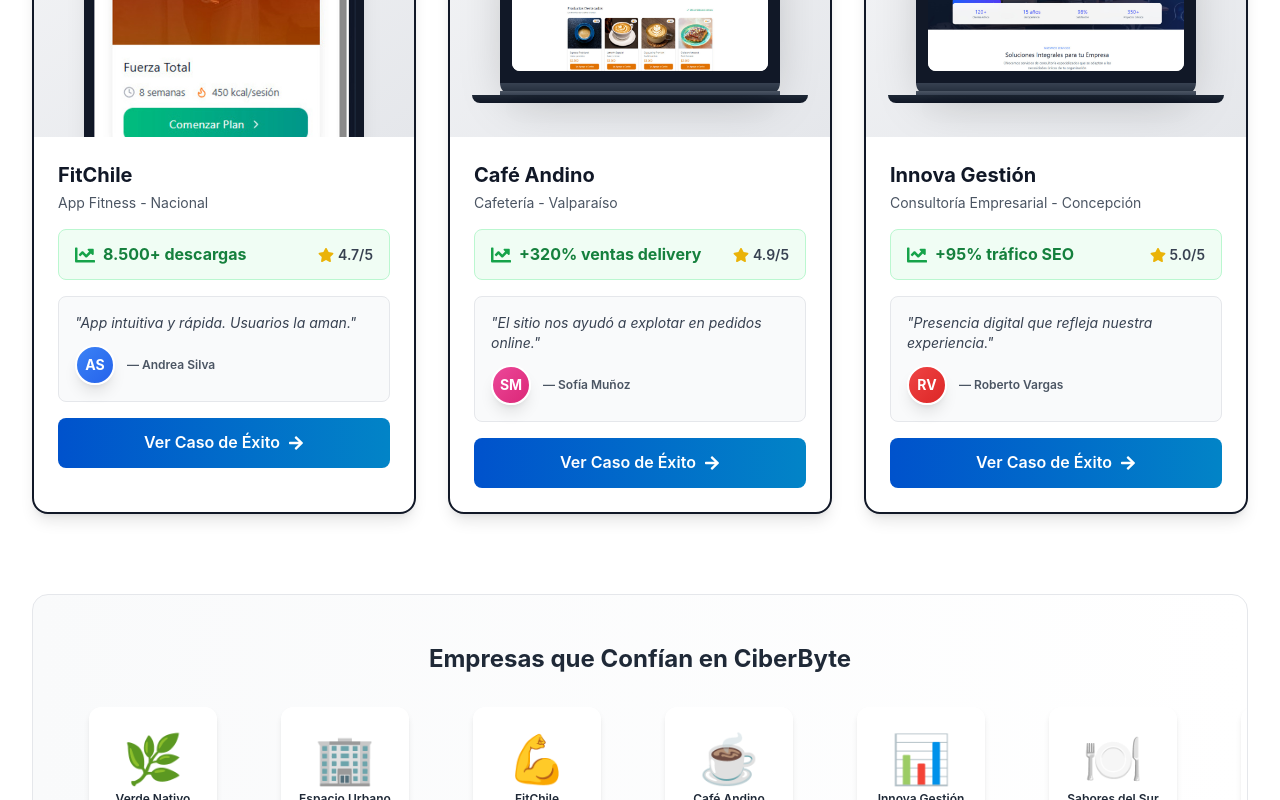
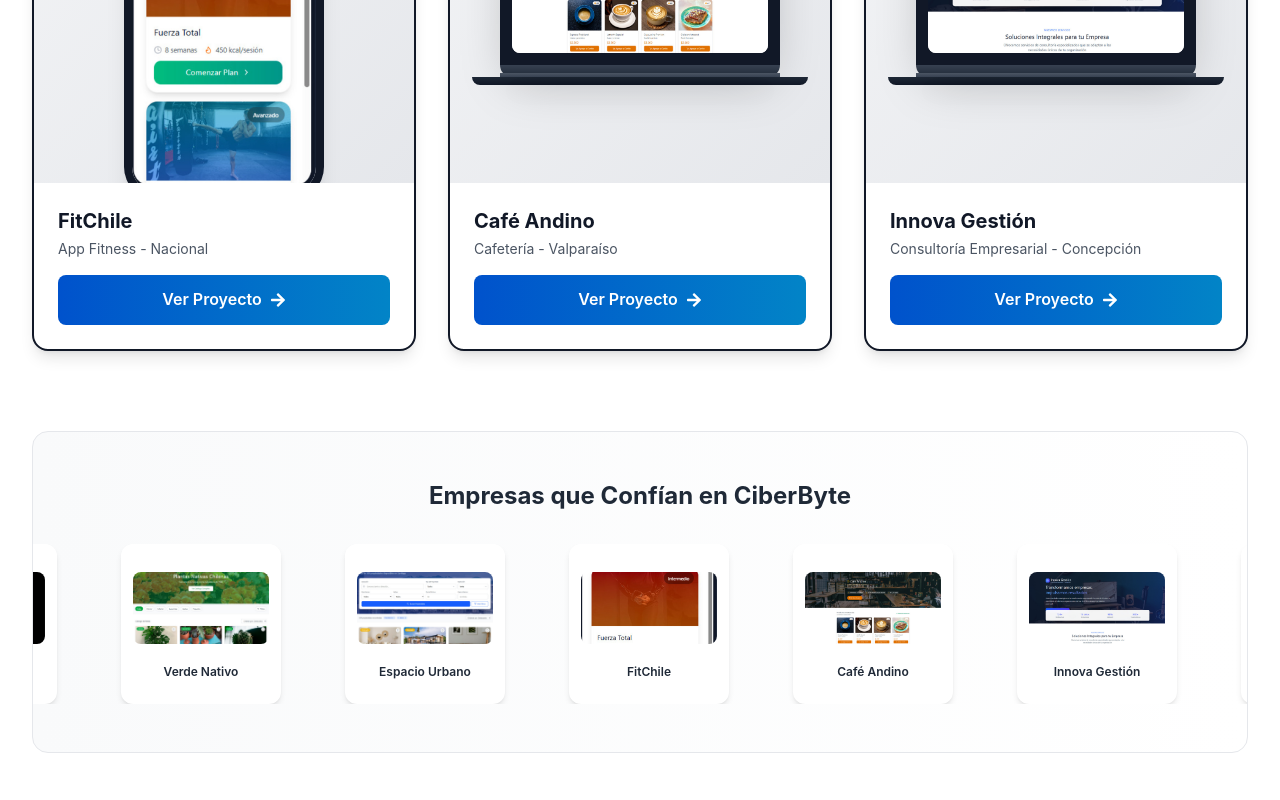
Before and after one commit to JaviScript10/pagina_segunda_version, a Next.js app: page / in a window 1280 px wide. Shown: the part 3600-4400 px from the top of the page. Built offline with nearby package versions, Linux system fonts and the light colour scheme.

Commit message:
feat: contador animado, mockups de dispositivos y avatares en portfolio

```diff
--- a/src/components/DeviceMockup.tsx
+++ b/src/components/DeviceMockup.tsx
@@ -9,9 +9,9 @@ interface DeviceMockupProps {
 export default function DeviceMockup({ image, alt, type = 'laptop' }: DeviceMockupProps) {
     if (type === 'mobile') {
         return (
-            <div className="relative mx-auto w-full max-w-[280px]">
+            <div className="relative mx-auto w-full h-full flex items-center justify-center">
                 {/* iPhone Frame - OPTIMIZADO */}
-                <div className="relative bg-gray-900 rounded-[2rem] p-2 shadow-xl">
+                <div className="relative bg-gray-900 rounded-[2rem] p-2 shadow-xl" style={{ maxWidth: '280px', width: '100%' }}>
                     {/* Notch */}
                     <div className="absolute top-0 left-1/2 -translate-x-1/2 w-24 h-4 bg-gray-900 rounded-b-2xl z-10"></div>
 
@@ -22,6 +22,7 @@ export default function DeviceMockup({ image, alt, type = 'laptop' }: DeviceMock
                             alt={alt}
                             className="w-full h-full object-contain"
                             loading="lazy"
+                            style={{ imageRendering: '-webkit-optimize-contrast' }}
                         />
                     </div>
 
@@ -48,6 +49,7 @@ export default function DeviceMockup({ image, alt, type = 'laptop' }: DeviceMock
                         className="w-full h-full object-cover object-top"
                         loading="eager"
                         decoding="async"
+                        style={{ imageRendering: '-webkit-optimize-contrast' }}
                     />
                 </div>
             </div>
--- a/src/components/Portfolio.tsx
+++ b/src/components/Portfolio.tsx
@@ -244,12 +244,12 @@ export default function Portfolio() {
   ];
 
   const clientLogos = [
-    { name: 'Sabores del Sur', logo: '🍽️' },
-    { name: 'Verde Nativo', logo: '🌿' },
-    { name: 'Espacio Urbano', logo: '🏢' },
-    { name: 'FitChile', logo: '💪' },
-    { name: 'Café Andino', logo: '☕' },
-    { name: 'Innova Gestión', logo: '📊' },
+    { name: 'Sabores del Sur', logo: '/proyectos/sabores-del-sur-1.jpg' },
+    { name: 'Verde Nativo', logo: '/proyectos/verde-nativo-1.jpg' },
+    { name: 'Espacio Urbano', logo: '/proyectos/espacio-urbano-1.jpg' },
+    { name: 'FitChile', logo: '/proyectos/fitchile-1.jpg' },
+    { name: 'Café Andino', logo: '/proyectos/cafe-andino-1.jpg' },
+    { name: 'Innova Gestión', logo: '/proyectos/innova-gestion-1.jpg' },
   ];
 
   const filteredProjects =
@@ -316,8 +316,8 @@ export default function Portfolio() {
               className="group bg-white rounded-2xl overflow-hidden border-2 border-gray-900 shadow-lg hover:shadow-2xl hover:border-primary-600 hover:-translate-y-2 transition-all duration-300"
             >
               {/* Device Mockup */}
-              <div className="relative h-64 bg-gradient-to-br from-gray-100 to-gray-200 p-4 flex items-center justify-center overflow-hidden">
-                <div className="w-full max-w-[280px] group-hover:scale-105 transition-transform duration-300">
+              <div className="relative h-80 md:h-96 bg-gradient-to-br from-gray-100 to-gray-200 p-4 flex items-center justify-center overflow-hidden">
+                <div className={`${project.deviceType === 'mobile' ? 'w-full max-w-[200px]' : 'w-full max-w-[280px]'} group-hover:scale-105 transition-transform duration-300`}>
                   <DeviceMockup
                     image={project.image}
                     alt={project.title}
@@ -330,41 +330,14 @@ export default function Portfolio() {
                 </div>
               </div>
 
-              {/* Content */}
-              <div className="p-6 space-y-4">
+              {/* Content - SIMPLIFICADO */}
+              <div className="p-6">
                 {/* Title */}
-                <div>
+                <div className="mb-4">
                   <h3 className="text-xl font-bold text-gray-900 mb-1">
                     {project.title}
                   </h3>
                   <p className="text-sm text-gray-600">{project.subtitle}</p>
-                </div>
-
-                {/* Results */}
-                <div className="flex items-center justify-between py-3 px-4 bg-green-50 rounded-lg border border-green-200">
-                  <div className="flex items-center space-x-2">
-                    <FaChartLine className="text-green-600 w-5 h-5" />
-                    <span className="font-bold text-green-700">{project.result}</span>
-                  </div>
-                  <div className="flex items-center space-x-1 text-yellow-500">
-                    <FaStar className="w-4 h-4" />
-                    <span className="text-sm font-semibold text-gray-700">
-                      {project.rating}
-                    </span>
-                  </div>
-                </div>
-
-                {/* Testimonial con Avatar */}
-                <div className="bg-gray-50 rounded-lg p-4 border border-gray-200">
-                  <p className="text-sm italic mb-3 text-gray-700">
-                    "{project.testimonial}"
-                  </p>
-                  <div className="flex items-center space-x-3">
-                    <Avatar name={project.author} image={project.authorImage} size="sm" />
-                    <p className="text-xs font-semibold text-gray-600">
-                      — {project.author}
-                    </p>
-                  </div>
                 </div>
 
                 {/* CTA Button */}
@@ -375,7 +348,7 @@ export default function Portfolio() {
                   }}
                   className="w-full flex items-center justify-center space-x-2 bg-gradient-to-r from-primary-600 to-accent-600 text-white font-semibold py-3 px-6 rounded-lg hover:shadow-lg transition-all group-hover:scale-105"
                 >
-                  <span>Ver Caso de Éxito</span>
+                  <span>Ver Proyecto</span>
                   <FaArrowRight className="w-4 h-4" />
                 </button>
               </div>
@@ -393,13 +366,20 @@ export default function Portfolio() {
               {[...clientLogos, ...clientLogos].map((client, idx) => (
                 <div
                   key={idx}
-                  className="flex-shrink-0 flex flex-col items-center justify-center w-32 h-32 bg-white rounded-xl shadow-md hover:shadow-lg transition-shadow"
-                  style={{ backgroundColor: '#ffffff' }}
+                  className="flex-shrink-0 flex flex-col items-center justify-center w-40 h-40 bg-white rounded-xl shadow-md hover:shadow-xl transition-all hover:-translate-y-1 overflow-hidden group"
                 >
-                  <span className="text-5xl mb-2">{client.logo}</span>
-                  <span className="text-xs font-semibold text-center px-2" style={{ color: '#1f2937' }}>
-                    {client.name}
-                  </span>
+                  <div className="w-full h-24 flex items-center justify-center p-3 overflow-hidden">
+                    <img
+                      src={client.logo}
+                      alt={client.name}
+                      className="w-full h-full object-cover rounded-lg group-hover:scale-105 transition-transform duration-300"
+                    />
+                  </div>
+                  <div className="w-full px-2 py-2 text-center">
+                    <span className="text-xs font-semibold text-gray-800 line-clamp-2">
+                      {client.name}
+                    </span>
+                  </div>
                 </div>
               ))}
             </div>
@@ -472,12 +452,12 @@ export default function Portfolio() {
 
             {/* Modal Content */}
             <div className="p-4 md:p-6 space-y-6 md:space-y-8">
-              {/* Image Gallery - SIN SCALE, tamaño nativo grande */}
-              <div className="relative h-[500px] md:h-[600px] bg-gradient-to-br from-gray-100 to-gray-200 rounded-xl overflow-hidden flex items-center justify-center -mx-4 md:mx-0 -mt-4 md:mt-0 md:p-8">
+              {/* Image Gallery - OPTIMIZADO */}
+              <div className="relative h-[550px] md:h-[650px] overflow-hidden -mx-4 md:mx-0 -mt-4 md:mt-0">
                 {selectedProject.deviceType === 'mobile' ? (
-                  /* Mockup móvil MÁS GRANDE */
-                  <div className="h-full flex items-center justify-center px-4">
-                    <div className="w-full max-w-[320px]">
+                  /* App Móvil - MOCKUP DE IPHONE COMPLETO */
+                  <div className="w-full h-full flex items-center justify-center bg-gradient-to-br from-gray-100 to-gray-200 py-6 px-4 md:px-8">
+                    <div className="w-full max-w-[280px] md:max-w-[320px] h-full flex items-center">
                       <DeviceMockup
                         image={selectedProject.gallery[currentImageIndex]}
                         alt={`${selectedProject.title} - imagen ${currentImageIndex + 1}`}
@@ -486,12 +466,13 @@ export default function Portfolio() {
                     </div>
                   </div>
                 ) : (
-                  /* Imagen normal para webs */
+                  /* Web - FULLSCREEN */
                   <img
                     src={selectedProject.gallery[currentImageIndex]}
                     alt={`${selectedProject.title} - imagen ${currentImageIndex + 1}`}
-                    className="w-full h-full object-contain rounded-lg px-2 md:px-8"
+                    className="w-full h-full object-cover"
                     loading="lazy"
+                    style={{ imageRendering: '-webkit-optimize-contrast' }}
                   />
                 )}
 
```
Also changed, not shown: 1 other file (tests, documents, lock files or other folders).
